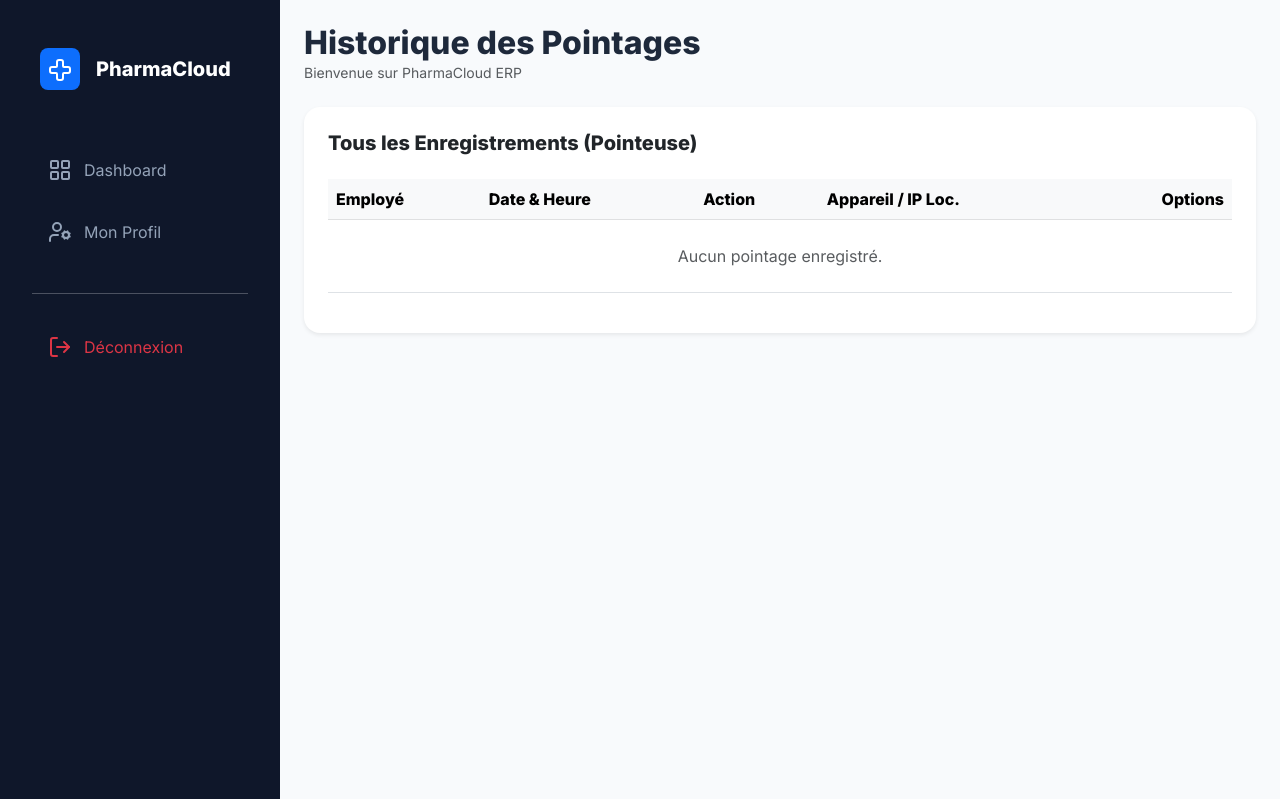
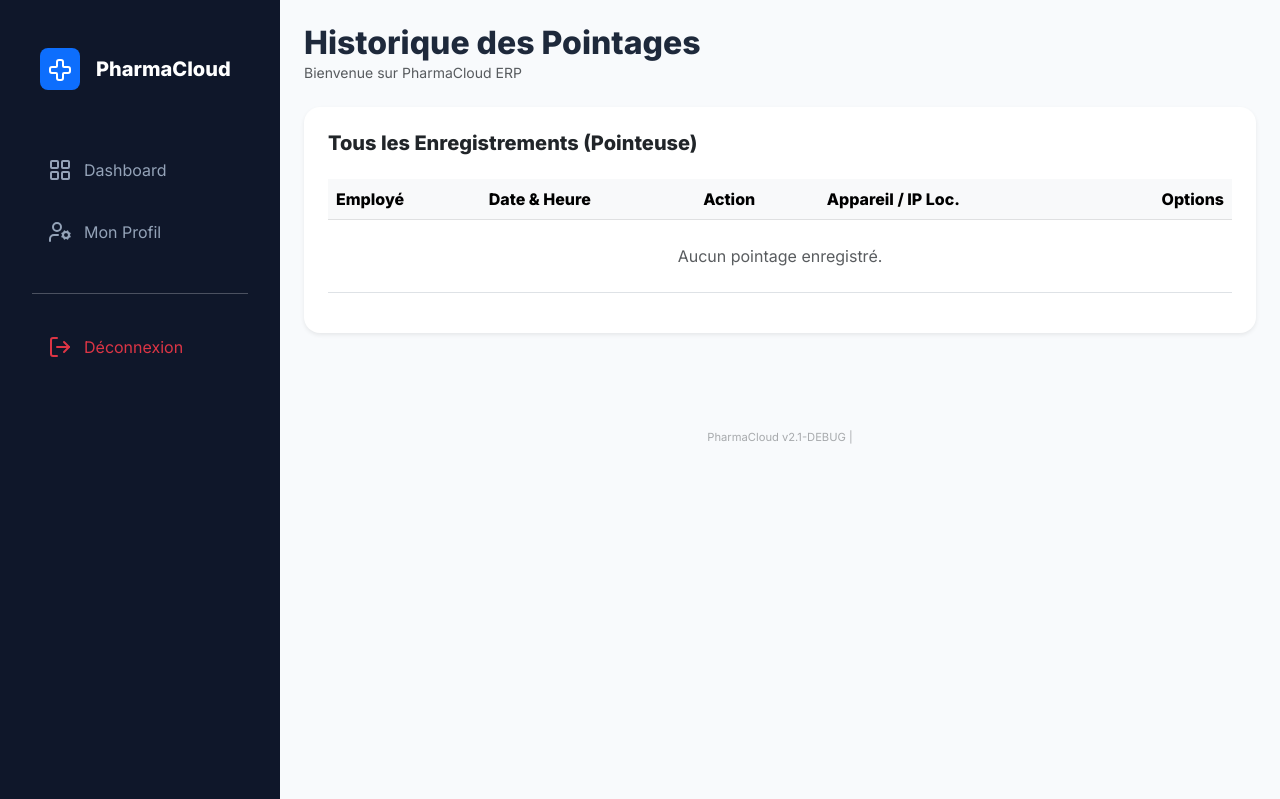
Before and after one commit to syllamohamedmhd99-bot/Gn-Pharmacie, a Python web app: template app/templates/hr/history.html in a window 1280 px wide. Shown: the top 799 px of the page. Run offline with Jinja, Linux system fonts and the light colour scheme; the template is opened without the code that fills it, so the values that code supplies are empty.

Commit message:
Admin: Added version marker to base template for deployment verification

```diff
--- a/app/templates/base.html
+++ b/app/templates/base.html
@@ -247,6 +247,10 @@
         </header>
 
         {% block content %}{% endblock %}
+
+        <div class="mt-5 pt-5 text-center text-muted" style="font-size: 0.7rem; opacity: 0.5;">
+            PharmaCloud v2.1-DEBUG | <span class="text-primary">{{ now.strftime('%H:%M') if now else '' }}</span>
+        </div>
     </main>
 
     <!-- Bootstrap 5 JS -->
```
